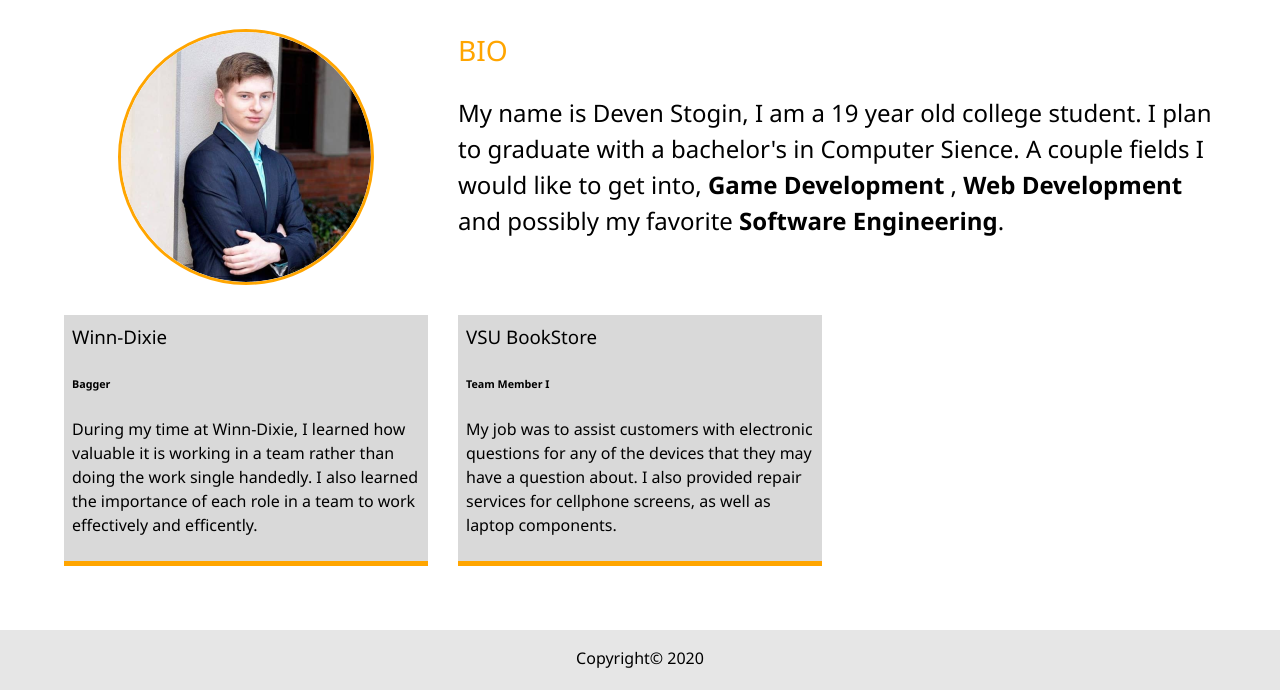
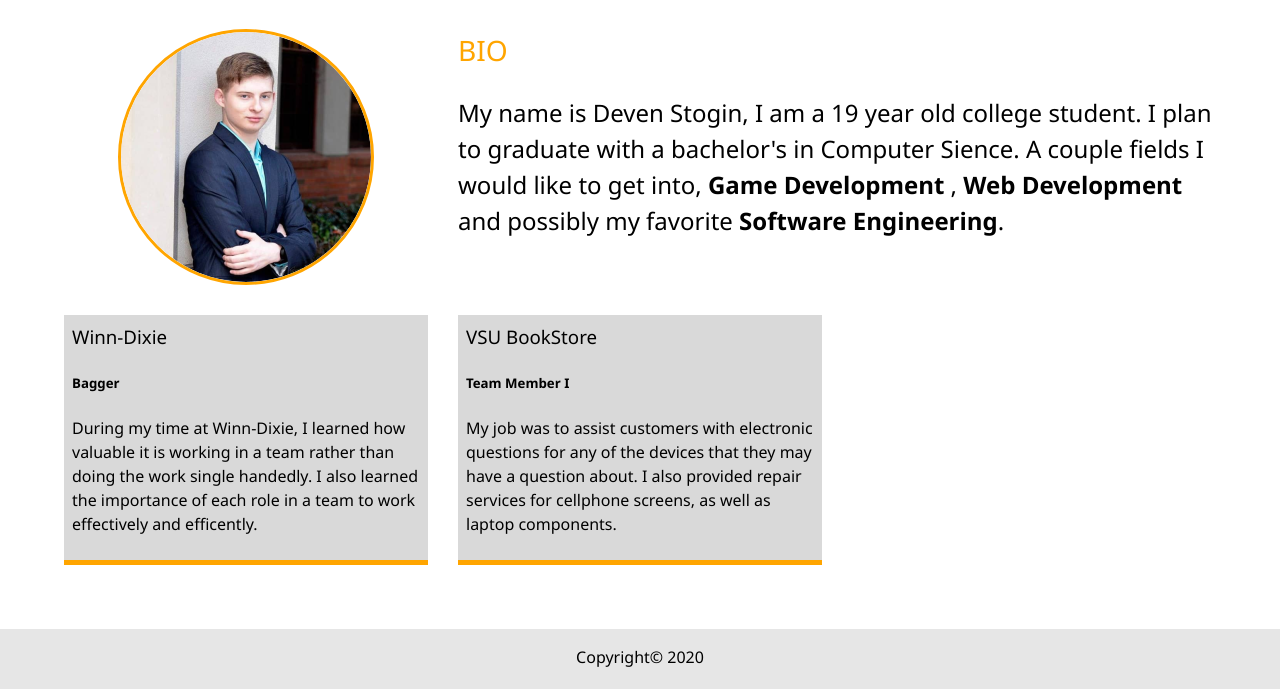
Before and after one commit to AgentAngelic/agentangelic.github.io, a plain HTML site: page pages/about.html in a window 1280 px wide. Shown: the part 253-943 px from the top of the page. Drawn offline with Linux system fonts and the light colour scheme.

Commit message:
Updated h6 heading to h5 to make Job Title more readable

```diff
--- a/pages/about.html
+++ b/pages/about.html
@@ -73,7 +73,7 @@
         </div>
         <div class="job job-1">
           <h3>Winn-Dixie</h3>
-          <h6>Bagger</h6>
+          <h5>Bagger</h5>
           <p>
             During my time at Winn-Dixie, I learned how valuable it is working
             in a team rather than doing the work single handedly. I also learned
@@ -84,7 +84,7 @@
 
         <div class="job job-2">
           <h3>VSU BookStore</h3>
-          <h6>Team Member I</h6>
+          <h5>Team Member I</h5>
           <p>
             My job was to assist customers with electronic questions for any of
             the devices that they may have a question about. I also provided
```
